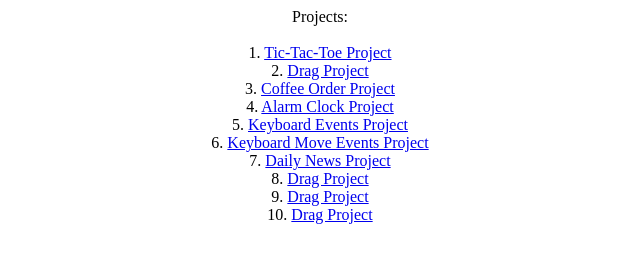
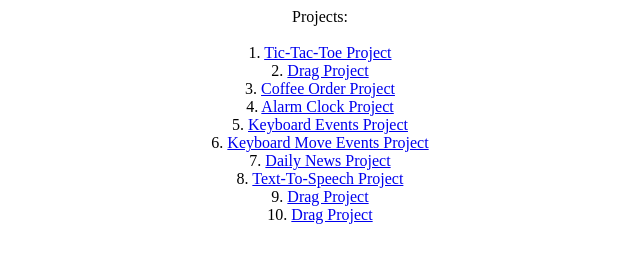
Before and after one commit to NikitaSidorov86/nikitasidorov, a plain HTML site: page index.html in a window 1280 px wide. Shown: the whole page, without its empty margins (320-960 px from the left). Drawn offline with Linux system fonts and the light colour scheme.

Commit message:
Update index.html

```diff
--- a/index.html
+++ b/index.html
@@ -8,7 +8,7 @@ Projects: <br>
 5. <a href="keyboardeventshw.html">Keyboard Events Project</a> <br>
 6. <a href="keyboardmoveevents.html">Keyboard Move Events Project</a> <br>
 7. <a href="coronadailynews.html">Daily News Project</a> <br>
-8. <a href="drag3homework.html">Drag Project</a> <br>
+8. <a href="text-to-speech-homework 2.html">Text-To-Speech Project</a> <br>
 9. <a href="drag3homework.html">Drag Project</a> <br>
 10. <a href="drag3homework.html">Drag Project</a> <br>
 
```
